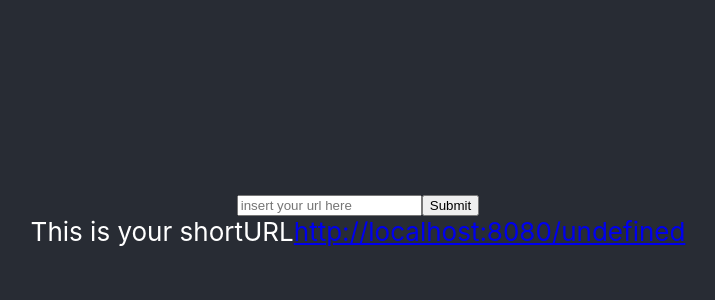
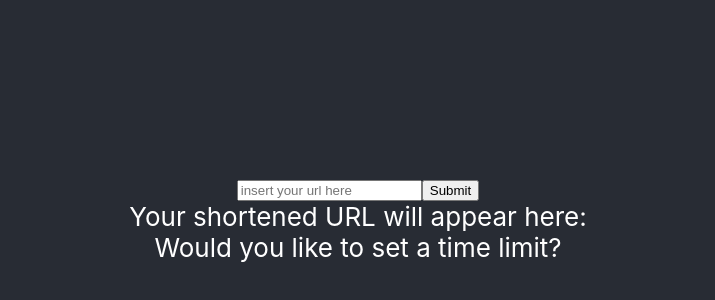
Before and after one commit to YididiyaM/URLshortener-frontend, a React (Create React App) app: page / in a window 1280 px wide. Shown: the part 184-484 px from the top of the page, without its empty margins (282-997 px from the left). Built offline with nearby package versions, Linux system fonts and the light colour scheme; no server answers.

Commit message:
added the optional validity form

```diff
--- a/src/App.js
+++ b/src/App.js
@@ -1,5 +1,5 @@
 import PostForm from "./components/PostForm";
-import ShortenedURL from "./components/ShortenedURL";
+import OptionalValidity from "./components/OptionalValidity";
 import "./App.css";
 import { BrowserRouter as Router } from "react-router-dom";
 
@@ -9,7 +9,7 @@ function App() {
       <div className="App">
         <header className="App-header">
           <PostForm />
-          <ShortenedURL />
+          <OptionalValidity />
         </header>
       </div>
     </Router>
--- /dev/null
+++ b/src/components/OptionalValidity.js
@@ -0,0 +1,7 @@
+import React from "react";
+
+const OptionalValidity = () => {
+  return <div>Would you like to set a time limit?</div>;
+};
+
+export default OptionalValidity;
--- a/src/components/PostForm.js
+++ b/src/components/PostForm.js
@@ -3,6 +3,7 @@ import axios from "axios";
 import { debounce } from "lodash";
 import validator from "validator";
 
+import ShortenedURL from "./ShortenedURL";
 const PostForm = () => {
   const url = "http://localhost:8080/rawUrl";
   const [rawUrl, setRawUrl] = useState("");
@@ -10,19 +11,19 @@ const PostForm = () => {
   const submit = (e) => {
     e.target.reset();
     e.preventDefault();
-    if (validator.isURL(rawUrl)) {
+    if (validator.isURL(rawUrl) && rawUrl.length < 1000) {
       axios.post(url, { rawUrl }).then((response) => {
         console.log(response);
       });
     } else {
-      alert("Please enter a valid URL!");
+      alert("Please enter a valid URL that is less than 1000 characters!");
     }
   };
 
   const handle = debounce((e, url) => {
     const userUrl = e.target.value;
     setRawUrl(userUrl);
-  }, 500);
+  }, 800);
 
   return (
     <div>
@@ -34,6 +35,7 @@ const PostForm = () => {
           type="text"
         />
         <button>Submit</button>
+        <ShortenedURL rawUrl={rawUrl} />
       </form>
     </div>
   );
--- a/src/components/ShortenedURL.js
+++ b/src/components/ShortenedURL.js
@@ -2,19 +2,20 @@ import React, { useState, useEffect } from "react";
 import axios from "axios";
 
 import Redirect from "./Redirect";
-const ShortenedURL = () => {
+const ShortenedURL = ({ rawUrl }) => {
   const [shortURL, setShortURL] = useState("");
   const url = "http://localhost:8080/shortUrl";
   useEffect(() => {
     axios.get(url).then((response) => {
       console.log(response.data);
+      console.log(rawUrl, "rawurl");
       setShortURL(response.data);
     });
-  }, []);
+  }, [rawUrl]);
   return (
     <div>
-      This is your shortURL
-      <Redirect shortURL={shortURL} />
+      Your shortened URL will appear here:
+      {rawUrl && <Redirect shortURL={shortURL} />}
     </div>
   );
 };
```
